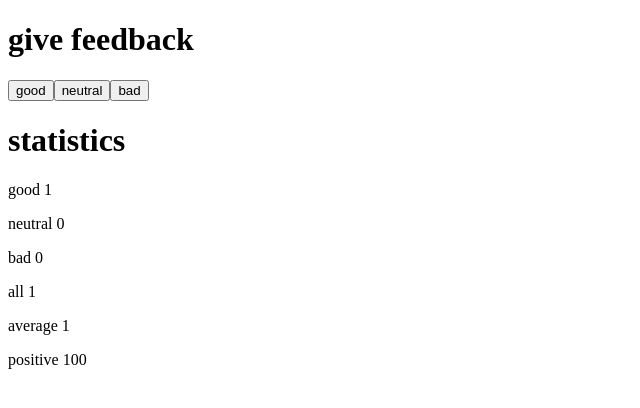
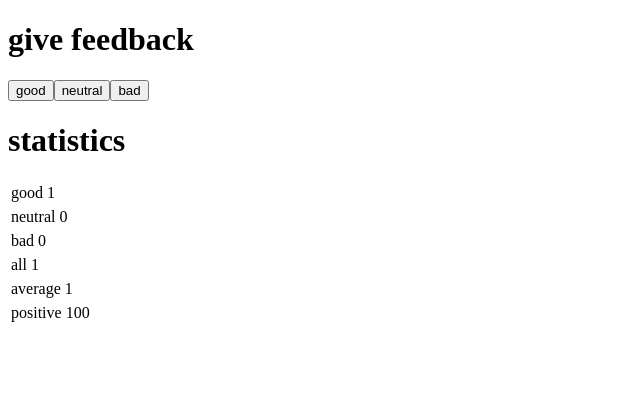
Before and after one commit to plalgiush/Introduction_to_React, a React (Create React App) app: page / in a window 1280 px wide. Both pictures are taken after a click on the button "good". Shown: the top 408 px of the page, without its empty margins (0-640 px from the left). Built offline with nearby package versions, Linux system fonts and the light colour scheme.

Commit message:
final version of task 1.11

```diff
--- a/src/components/StatisticLine.jsx
+++ b/src/components/StatisticLine.jsx
@@ -2,9 +2,7 @@ import React from 'react';
 
 const StatisticLine = ({value, text}) => {
     return (
-        <div>
-            <p>{text} {value}</p>
-        </div>
+        <table><td>{text}</td> <td>{value}</td></table>
     );
 };
 
```
